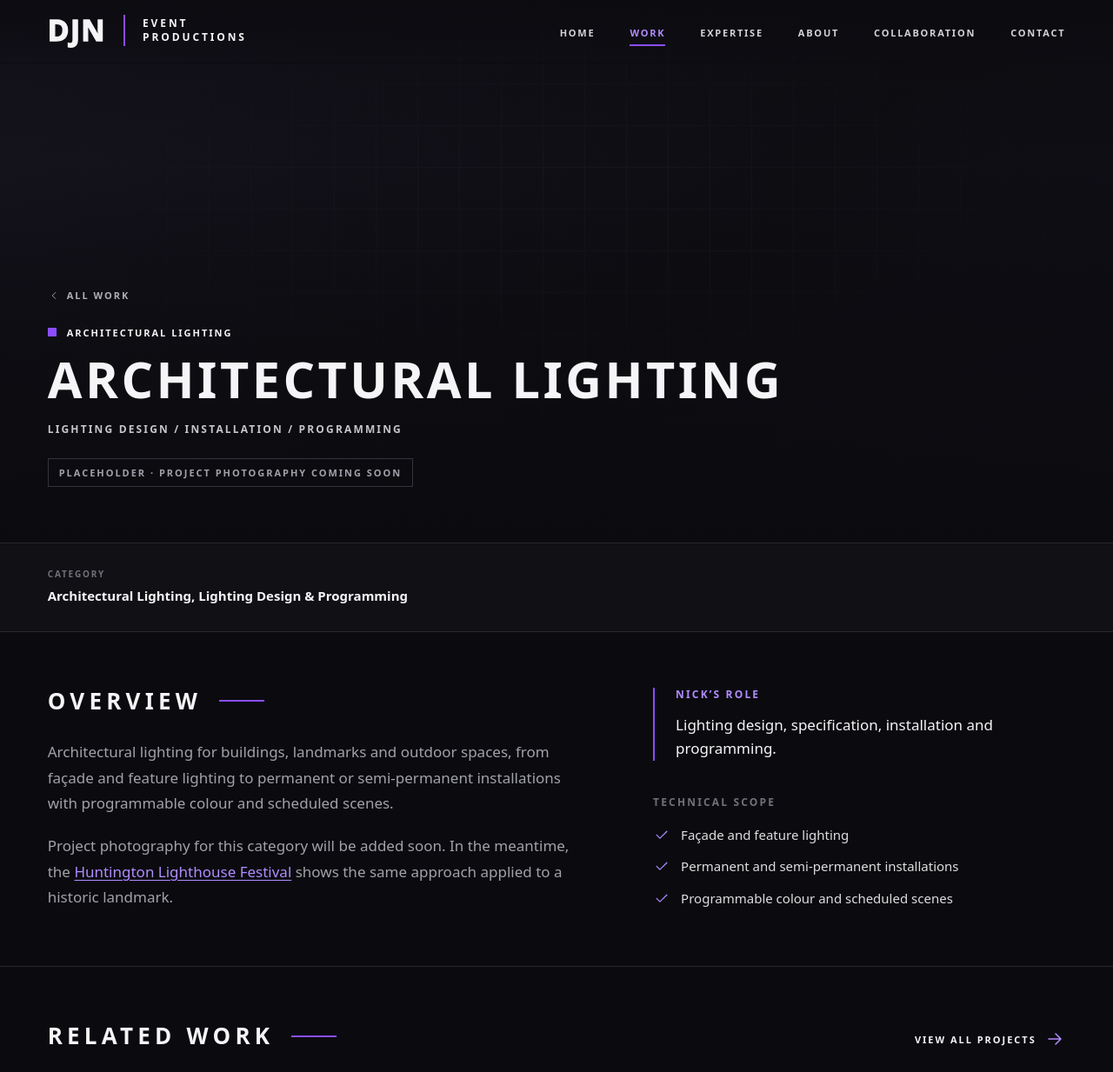
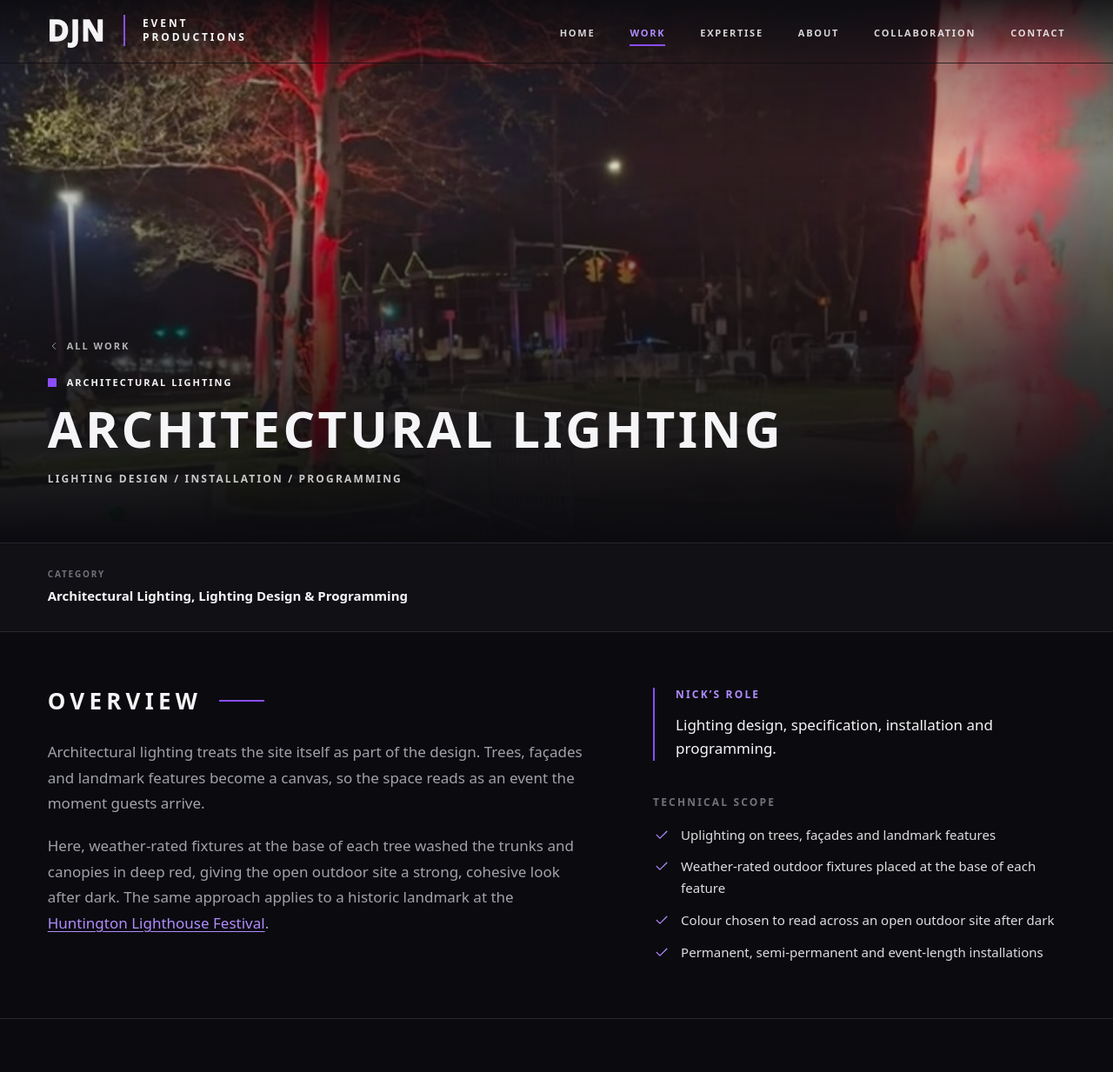
Before and after one commit to DJzmoot/DJN-Event-Productions-Site, an Astro site: page /work/architectural-lighting in a window 1280 px wide. Shown: the top 1233 px of the page at 87% size. Built offline with nearby package versions, Linux system fonts and the light colour scheme; Astro itself is replaced by a stand-in of ours.

Commit message:
Replace the Architectural Lighting placeholder with real photography
The project now uses the red tree-uplighting photo: weather-rated
fixtures at the base of each tree wash the trunks and canopies at an
outdoor event site. Copy and scope are rewritten to describe the work
shown; event name, location and year are marked for review.

Co-Authored-By: Claude Opus 5.5 <noreply@anthropic.com>
Claude-Session: https://claude.ai/code/session_01GZ11ihDyvd4TbpWYiPx8sg

```diff
--- a/scripts/prepare-photos.mjs
+++ b/scripts/prepare-photos.mjs
@@ -57,6 +57,8 @@ const PHOTOS = {
   // NYIT Friends Gala — National Event Connection (October 2026)
   '547F8244-4375-4ECF-93F5-3414A538215E_1_105_c.jpeg': 'nyit-friends-gala.jpg',
   '26C02942-9D54-4128-8D7F-616CC86EE2C7_1_105_c.jpeg': 'led-wall-build.jpg',
+  // Architectural lighting — red tree uplighting at an outdoor event
+  'C22F4697-BC96-43F4-B3C5-82C8DEFC0739_1_105_c.jpeg': 'architectural-tree-uplighting.jpg',
   // Nick at a production position
   'C81DC429-8502-48E6-B4DC-5B024911CCBB_1_105_c.jpeg': 'nick-manganiello-production.jpg',
 };
--- a/src/content/projects/architectural-lighting.md
+++ b/src/content/projects/architectural-lighting.md
@@ -1,19 +1,24 @@
 ---
 title: Architectural Lighting
-summary: Permanent and semi-permanent lighting for buildings, landmarks and outdoor spaces. Project photography coming soon.
+summary: Landscape and architectural uplighting that turns trees, façades and landmarks into part of the event, with outdoor fixtures in saturated colour after dark.
 categories: [architectural, lighting]
 eyebrow: Architectural Lighting
 services: [Lighting Design, Installation, Programming]
+# REVIEW: add the event name, location and year for the tree uplighting shown here.
 role: Lighting design, specification, installation and programming.
 scope:
-  - Façade and feature lighting
-  - Permanent and semi-permanent installations
-  - Programmable colour and scheduled scenes
-placeholder: true
+  - Uplighting on trees, façades and landmark features
+  - Weather-rated outdoor fixtures placed at the base of each feature
+  - Colour chosen to read across an open outdoor site after dark
+  - Permanent, semi-permanent and event-length installations
+cover:
+  src: ../../assets/photos/architectural-tree-uplighting.jpg
+  alt: Tall trees along an outdoor event site uplit in deep red at night, with a weather-rated fixture glowing at the base of a sycamore trunk in the foreground.
+  position: 50% 35%
 featured: true
 order: 12
 ---
 
-Architectural lighting for buildings, landmarks and outdoor spaces, from façade and feature lighting to permanent or semi-permanent installations with programmable colour and scheduled scenes.
+Architectural lighting treats the site itself as part of the design. Trees, façades and landmark features become a canvas, so the space reads as an event the moment guests arrive.
 
-Project photography for this category will be added soon. In the meantime, the [Huntington Lighthouse Festival](/work/huntington-lighthouse-festival/) shows the same approach applied to a historic landmark.
+Here, weather-rated fixtures at the base of each tree washed the trunks and canopies in deep red, giving the open outdoor site a strong, cohesive look after dark. The same approach applies to a historic landmark at the [Huntington Lighthouse Festival](/work/huntington-lighthouse-festival/).
```
Also changed, not shown: src/assets/photos/architectural-tree-uplighting.jpg (added).
